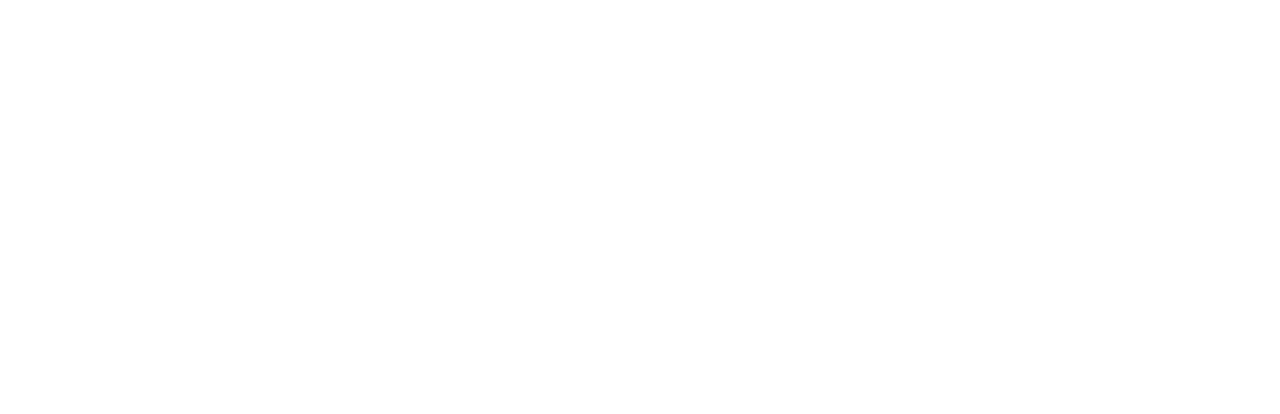
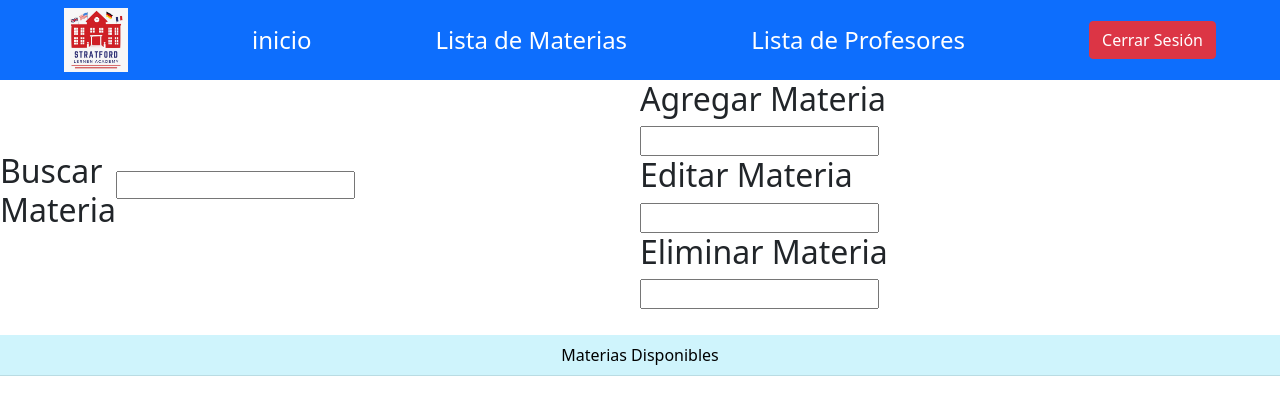
Before and after one commit to omegazlp/Str-Horario, a plain HTML site: page materias.html in a window 1280 px wide. Drawn offline with nearby package versions, Linux system fonts and the light colour scheme.

Commit message:
new file:   css/materias.css 	modified:   materias.html

```diff
--- /dev/null
+++ b/css/materias.css
@@ -0,0 +1,45 @@
+#logo{
+    width: 5%;
+    margin-left: 5%;
+    justify-content: left;
+    display: inline;
+}
+
+#nav{
+    display: flex;
+}
+
+#logout{
+    margin-right: 5%;
+    display: flex;
+    text-align: inherit;
+}
+
+a{
+    font-size: 1.5rem;
+    color: #fff;
+    text-decoration: none;
+    font-weight: 500;
+    margin-left: 3rem;
+}
+
+#tabla{
+    margin-top: 2%;
+    text-align: center;
+}
+
+#divmusmat{
+    width: 50%;
+    display: flex;
+}
+
+#buscar{
+    display: flex;
+    text-align: inherit;
+    align-items: center;
+}
+
+#busmat{
+    margin-top: 3%;
+    height: 10%;
+}
--- a/materias.html
+++ b/materias.html
@@ -3,9 +3,41 @@
 <head>
     <meta charset="UTF-8">
     <meta name="viewport" content="width=device-width, initial-scale=1.0">
+    <link href="https://cdn.jsdelivr.net/npm/bootstrap@5.0.2/dist/css/bootstrap.min.css" rel="stylesheet" integrity="sha384-EVSTQN3/azprG1Anm3QDgpJLIm9Nao0Yz1ztcQTwFspd3yD65VohhpuuCOmLASjC" crossorigin="anonymous">
+    <link rel="stylesheet" href="./css/materias.css">
+    <script src="./js/base.js"></script>
     <title>Materias-Stratford</title>
 </head>
+<nav class="navbar navbar-dark bg-primary" id="nav">
+    <img src="./img/logo stratford.jpg" id="logo">
+    <a href="horarios.html">inicio</a>
+    <a href="#">Lista de Materias</a>
+    <a href="profesores.html">Lista de Profesores</a>
+    <a href="index.html" id="logout">
+        <button href="index.html" class="btn btn-danger">Cerrar Sesión</button>
+    </a>
+</nav>
 <body>
-
+    <div id="buscar">
+        <div id="divmusmat">
+            <h2>Buscar <br> Materia</h2>
+            <input type="text" id="busmat">
+        </div>
+        <div id="editar">
+            <h2>Agregar Materia</h2>
+            <input type="text">
+            <h2>Editar Materia</h2>
+            <input type="text">
+            <h2>Eliminar Materia</h2>
+            <input type="text">
+        </div>
+    </div>
+    <div>
+        <table class="table table-info" id="tabla">
+            <tr>
+                <td>Materias Disponibles</td>
+            </tr>
+        </table>
+    </div>
 </body>
 </html>
```
